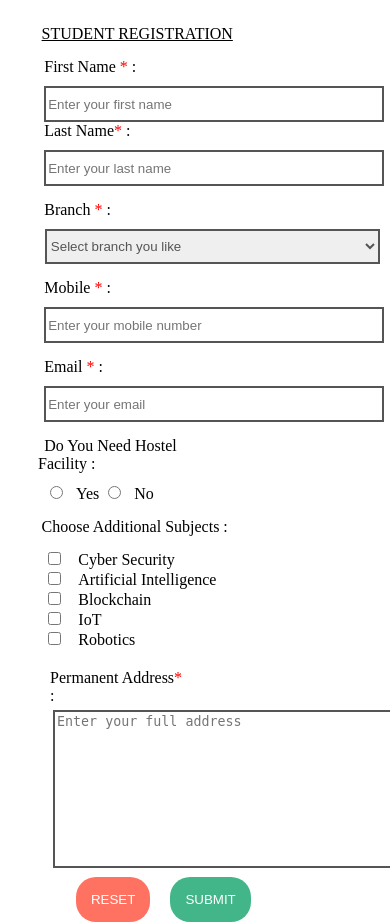
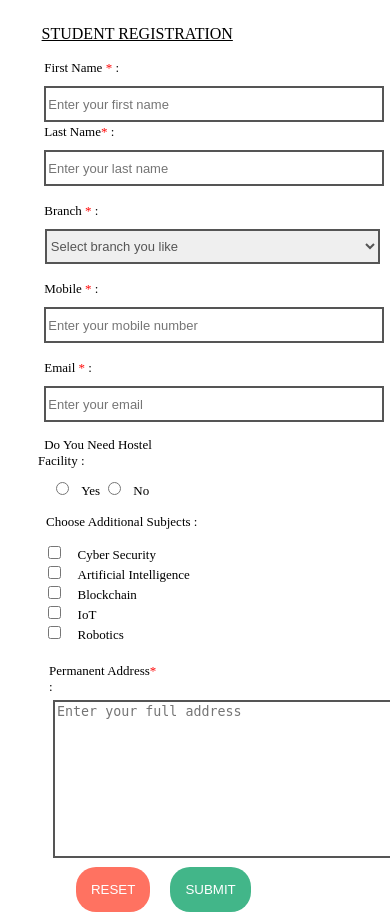
Before and after one commit to Saifunnisakk/betasquirrel-task, a PHP site: page /task-5/form.html in a window 390 px wide; the page is wider, and only the part inside the window is pictured. Shown: the part 90-1012 px from the top of that part. Run offline with PHP 8.4, Linux system fonts and the light colour scheme.

Commit message:
form style modified

```diff
--- a/task-5/css/form.css
+++ b/task-5/css/form.css
@@ -196,6 +196,10 @@ input[type="email"]:focus {
     padding-right: 10px;
     height: 120vh;
   }
+  .sub-container{
+    font-size: small;
+    margin-left: 4%;
+  }
   .button {
     display: flex;
     float: left;
@@ -209,16 +213,19 @@ input[type="email"]:focus {
     display: flex;
     float: left;
     margin-left: 2%;
+    font-size: small;
   }
   .checkbox {
     display: flex;
     margin-left: 2.5%;
     flex-direction: column;
     float: left;
+    font-size: small;
   }
   .radioarea {
     flex-direction: column;
-    margin-left: 4.5%;
+    margin-left: 8.5%;
+    font-size: small;
   }
   .main {
     width: 100vw;
@@ -242,9 +249,11 @@ input[type="email"]:focus {
     align-self: auto;
     flex-direction: column;
     float: left;
+    font-size: small;
   }
   .addressarea {
     margin-left: 4%;
+    font-size: small;
   }
   input[type="text"],
   input[type="tel"],
@@ -252,22 +261,24 @@ input[type="email"]:focus {
     width: 70vw;
     height: 30px;
     margin-left: 4%;
+    font-size: small;
   }
   select {
     width: 71vw;
     height: 35px;
     margin-left: 4.4%;
+    font-size: small;
   }
   label {
     margin-left: 4%;
+    font-size: small;
   }
   .registration {
     margin-left: 3%;
   }
-  .sub-container {
-    margin-left: 3%;
+  .radio {
+    font-size: small;
   }
-}
 @media only screen and (max-width: 767px) {
   .sidebar {
     display: none;
```
